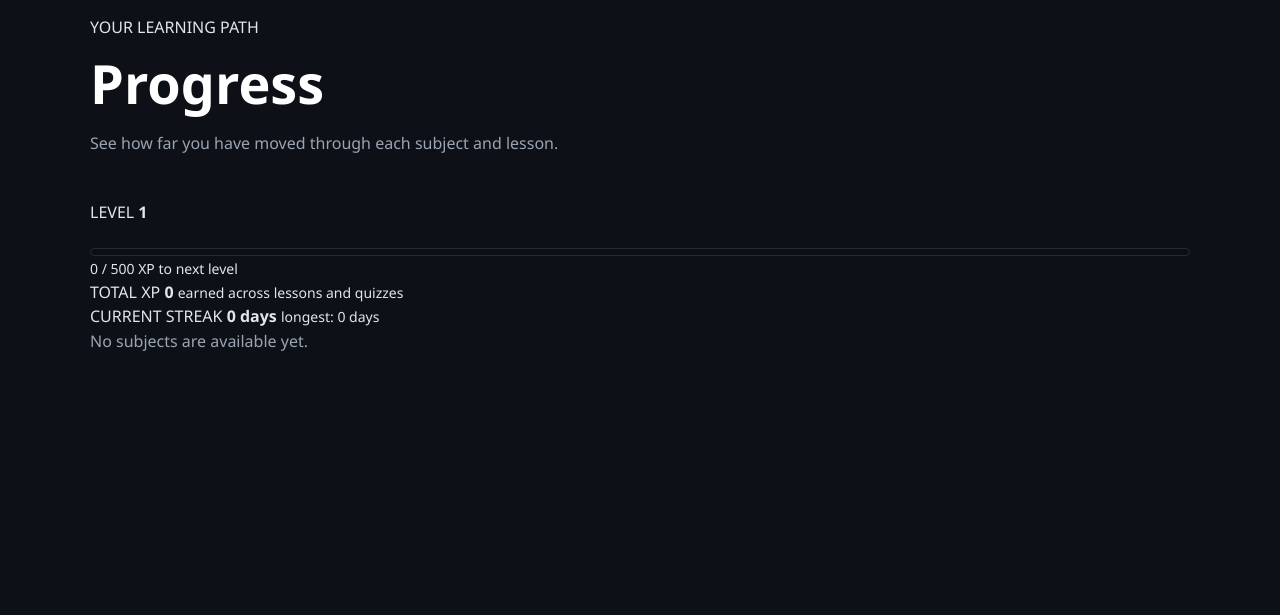
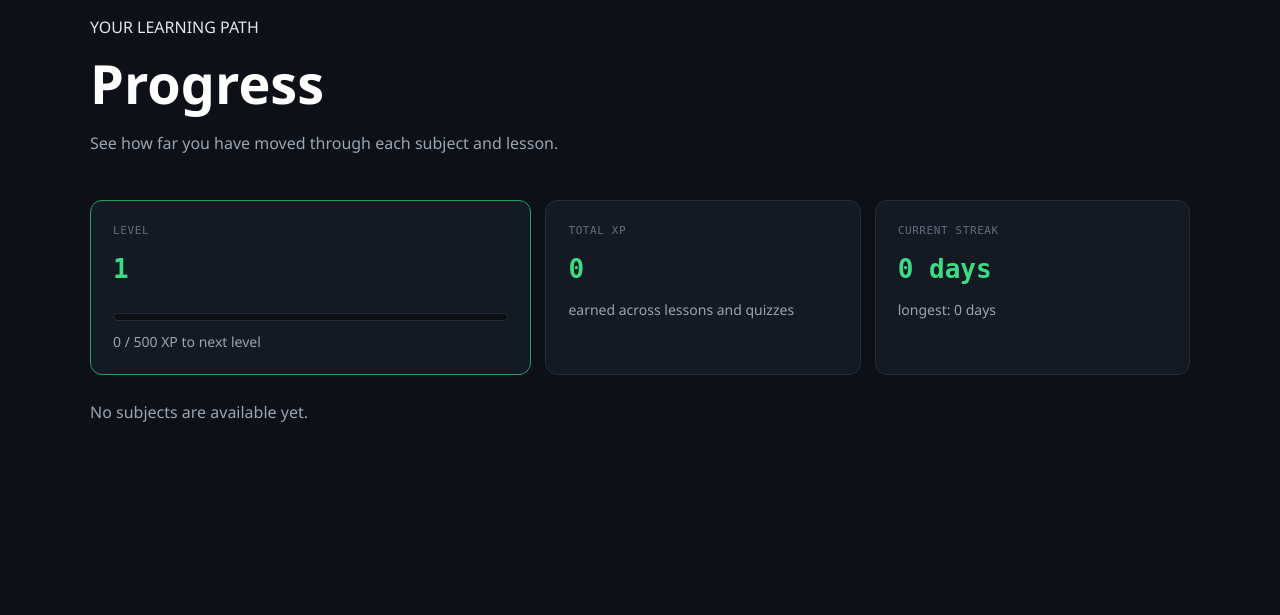
Before and after one commit to philquake/cxc_platform, a Django app: page /progress/ in a window 1280 px wide. Shown: the part 144-759 px from the top of the page. Run offline with Django 5.2, Linux system fonts and the light colour scheme; the visitor is signed in with stand-in values (Sample User, id 1); data comes from the database, SQL or seed files in the repository; data that the repository does not hold is empty; some libraries are stand-ins or nearby versions.

Commit message:
feat: add UserProgress and XPTransaction models; update quiz result display with XP earned

```diff
--- a/static/css/home.css
+++ b/static/css/home.css
@@ -47,6 +47,7 @@
     color: var(--color-white);
     font-size: clamp(38px, 7vw, 72px);
     line-height: 1.02;
+    text-align: center;
 }
 
 .hero h1 span {
--- a/static/css/progress.css
+++ b/static/css/progress.css
@@ -33,6 +33,170 @@
 .progress-subjects {
     display: grid;
     gap: 24px;
+}
+
+.progress-stats {
+    display: grid;
+    grid-template-columns: 1.4fr 1fr 1fr;
+    gap: 14px;
+    margin-bottom: 24px;
+}
+
+.progress-stat {
+    min-width: 0;
+    padding: 22px;
+    background: var(--color-panel);
+    border: 1px solid var(--color-panel-border);
+    border-radius: var(--radius-md);
+}
+
+.progress-stat-level {
+    border-color: var(--color-accent-dim);
+}
+
+.progress-stat-label,
+.progress-topic-label {
+    display: block;
+    color: var(--color-text-faint);
+    font-family: var(--font-mono);
+    font-size: 11px;
+    letter-spacing: 0.6px;
+}
+
+.progress-stat strong {
+    display: block;
+    margin-top: 10px;
+    color: var(--color-accent);
+    font-family: var(--font-mono);
+    font-size: 26px;
+}
+
+.progress-stat small {
+    display: block;
+    margin-top: 10px;
+    color: var(--color-text-muted);
+    line-height: 1.5;
+}
+
+.progress-topic-links {
+    display: flex;
+    flex-wrap: wrap;
+    align-items: center;
+    gap: 8px;
+    margin: 0 0 22px;
+}
+
+.progress-topic-links .progress-topic-label {
+    flex-basis: 100%;
+    margin-bottom: 2px;
+}
+
+.progress-topic-links a {
+    display: inline-flex;
+    align-items: center;
+    min-height: 38px;
+    padding: 8px 13px;
+    color: var(--color-accent);
+    background: linear-gradient(135deg, var(--color-bg-header), #10261a);
+    border: 1px solid var(--color-accent-dim);
+    border-radius: var(--radius-sm);
+    font-family: var(--font-mono);
+    font-size: 12px;
+    font-weight: 500;
+    text-decoration: none;
+    transition: background var(--transition-fast), border-color var(--transition-fast), color var(--transition-fast), transform var(--transition-fast);
+}
+
+.progress-topic-links a:hover {
+    color: var(--color-bg-header);
+    border-color: var(--color-accent);
+    background: var(--color-accent);
+    transform: translateY(-1px);
+}
+
+.progress-topic-links a::after {
+    margin-left: 9px;
+    color: currentColor;
+    content: "→";
+    font-size: 15px;
+}
+
+.leaderboard-you {
+    margin-bottom: 18px;
+    padding: 16px 18px;
+    color: var(--color-text-muted);
+    background: var(--color-correct-bg);
+    border: 1px solid var(--color-accent-dim);
+    border-radius: var(--radius-sm);
+    font-family: var(--font-mono);
+    font-size: 13px;
+}
+
+.leaderboard-page > .content-back {
+    display: inline-flex;
+    align-items: center;
+    min-height: 40px;
+    margin-bottom: 28px;
+    padding: 9px 14px;
+    color: var(--color-accent);
+    background: linear-gradient(135deg, var(--color-bg-header), #10261a);
+    border: 1px solid var(--color-accent-dim);
+    border-radius: var(--radius-sm);
+    font-size: 12px;
+    transition: background var(--transition-fast), border-color var(--transition-fast), color var(--transition-fast), transform var(--transition-fast);
+}
+
+.leaderboard-page > .content-back:hover {
+    color: var(--color-bg-header);
+    background: var(--color-accent);
+    border-color: var(--color-accent);
+    transform: translateY(-1px);
+}
+
+.leaderboard-page .progress-header {
+    margin-bottom: 28px;
+}
+
+.leaderboard-you strong {
+    color: var(--color-accent);
+}
+
+.leaderboard-list {
+    display: grid;
+    gap: 8px;
+    max-width: 760px;
+}
+
+.leaderboard-row {
+    display: grid;
+    grid-template-columns: 52px 1fr auto;
+    gap: 14px;
+    align-items: center;
+    padding: 16px 18px;
+    color: var(--color-text);
+    background: var(--color-panel);
+    border: 1px solid var(--color-panel-border);
+    border-radius: var(--radius-sm);
+}
+
+.leaderboard-row.is-you {
+    border-color: var(--color-accent-dim);
+    background: var(--color-correct-bg);
+}
+
+.leaderboard-rank,
+.leaderboard-xp {
+    color: var(--color-accent);
+    font-family: var(--font-mono);
+}
+
+.leaderboard-user {
+    color: var(--color-white);
+}
+
+.leaderboard-user small {
+    color: var(--color-accent);
+    font-family: var(--font-mono);
 }
 
 .progress-subject {
@@ -188,6 +352,14 @@
         padding: 22px 18px;
     }
 
+    .progress-stats {
+        grid-template-columns: 1fr;
+    }
+
+    .progress-stat {
+        padding: 18px;
+    }
+
     .progress-subject-heading {
         align-items: center;
         gap: 12px;
@@ -214,4 +386,14 @@
         font-size: 14px;
         overflow-wrap: anywhere;
     }
+
+    .leaderboard-row {
+        grid-template-columns: 36px 1fr auto;
+        gap: 8px;
+        padding: 14px 12px;
+    }
+
+    .leaderboard-xp {
+        font-size: 12px;
+    }
 }
--- a/templates/quizzes/quiz_list.html
+++ b/templates/quizzes/quiz_list.html
@@ -17,6 +17,9 @@
                 <p class="content-card-label">QUIZ COMPLETE</p>
                 <h2 id="quiz-result-title">{{ result_attempt.score }}/{{ result_attempt.total_questions }} correct</h2>
                 <p class="quiz-result-score">{{ result_attempt.percentage }}%</p>
+                {% if result_attempt.xp_transaction %}
+                    <p class="quiz-result-xp">+{{ result_attempt.xp_transaction.amount }} XP earned</p>
+                {% endif %}
                 {% if result_attempt.percentage >= 70 %}
                     <p>You passed. Keep your momentum going.</p>
                     <div class="quiz-result-actions">
```
Also changed, not shown: static/css/quizzes.css (+12 -0 lines), apps/progress/migrations/0002_userprogress_xptransaction.py (added).
